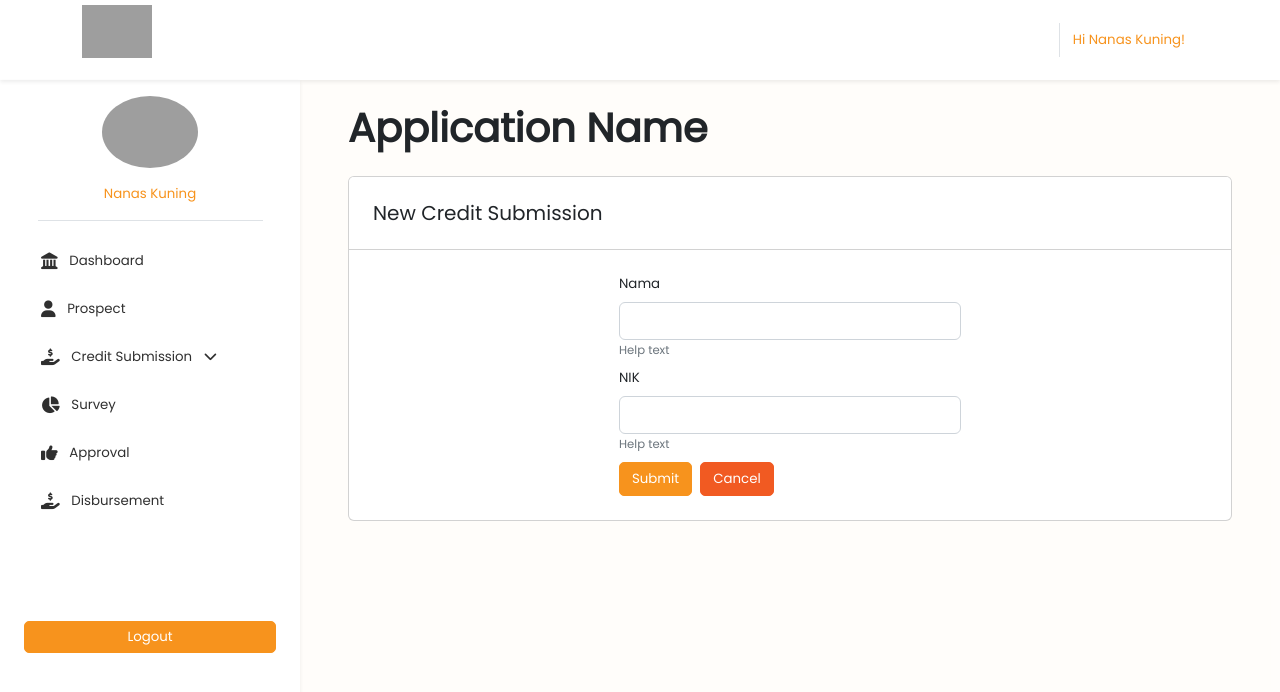
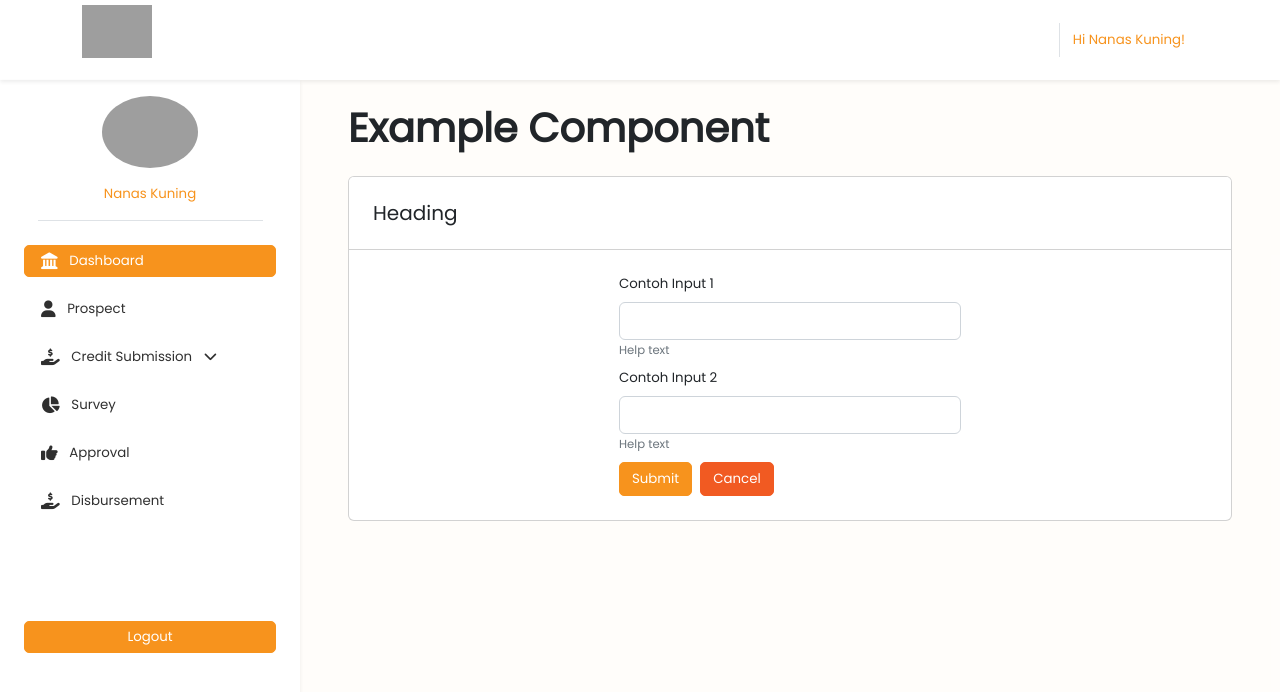
Before and after one commit to limmeisya/survey, an Angular app: page /dashboard in a window 1280 px wide. Shown: the top 692 px of the page. Built offline with nearby package versions, Linux system fonts and the light colour scheme; grey boxes are pictures that could not be loaded.

Commit message:
sidebar dynamic active

```diff
--- a/src/app/dashboard/dashboard.component.ts
+++ b/src/app/dashboard/dashboard.component.ts
@@ -3,13 +3,10 @@ import { Component, OnInit } from '@angular/core';
 @Component({
   selector: 'app-dashboard',
   templateUrl: './dashboard.component.html',
-  styleUrls: ['./dashboard.component.css']
+  styleUrls: ['./dashboard.component.css'],
 })
 export class DashboardComponent implements OnInit {
+  constructor() {}
 
-  constructor() { }
-
-  ngOnInit(): void {
-  }
-
+  ngOnInit(): void {}
 }
--- a/src/app/dashboard/example/example.component.html
+++ b/src/app/dashboard/example/example.component.html
@@ -1,19 +1,21 @@
+<h1 class="px-5 py-4 m-0 fw-bold">{{ pageTitle }}</h1>
+
 <div class="container px-5">
   <div class="card">
     <div class="card-header bg-white p-4">
-      <h5 class="m-0">New Credit Submission</h5>
+      <h5 class="m-0">Heading</h5>
     </div>
     <div class="card-body d-flex justify-content-center">
       <!-- CONTENT -->
       <div class="row">
         <div class="col">
           <div class="mb-2">
-            <label for class="form-label"> Nama </label>
+            <label for class="form-label"> Contoh Input 1 </label>
             <input type="text" class="form-control" placeholder />
             <small id="helpId" class="form-text text-muted"> Help text </small>
           </div>
           <div class="mb-2">
-            <label for class="form-label"> NIK </label>
+            <label for class="form-label"> Contoh Input 2 </label>
             <input type="text" class="form-control" placeholder />
             <small id="helpId" class="form-text text-muted"> Help text </small>
           </div>
--- a/src/app/dashboard/example/example.component.ts
+++ b/src/app/dashboard/example/example.component.ts
@@ -3,13 +3,16 @@ import { Component, OnInit } from '@angular/core';
 @Component({
   selector: 'app-example',
   templateUrl: './example.component.html',
-  styleUrls: ['./example.component.css']
+  styleUrls: ['./example.component.css'],
 })
 export class ExampleComponent implements OnInit {
+  constructor() {}
 
-  constructor() { }
+  ngOnInit(): void {}
 
-  ngOnInit(): void {
-  }
-
+  // judul page ngikutin nama component
+  pageTitle: String = ExampleComponent.name
+    .toString()
+    .replace(/([A-Z])/g, ' $1')
+    .trim();
 }
--- a/src/app/shared/component/navbar/navbar.component.html
+++ b/src/app/shared/component/navbar/navbar.component.html
@@ -36,10 +36,16 @@
           </div>
         </div>
         <div class="d-flex flex-column">
-          <a class="btn text-start px-3 mx-4 my-2">
+          <a
+            [ngClass]="{ 'btn-primary text-white': setActive('Dashboard') }"
+            class="btn text-start px-3 mx-4 my-2"
+          >
             <i class="fa fa-landmark fa-lg me-2"></i> Dashboard</a
           >
-          <a class="btn text-start px-3 mx-4 my-2">
+          <a
+            [ngClass]="{ 'btn-primary text-white': setActive('Prospect') }"
+            class="btn text-start px-3 mx-4 my-2"
+          >
             <i class="fa fa-user fa-lg me-2"></i> Prospect</a
           >
           <a
@@ -53,27 +59,49 @@
           </a>
           <div class="collapse" id="collapseCreditSubmission">
             <div class="ms-3">
-              <a class="btn text-start px-3 mx-4 my-2 collapse">
+              <a
+                [ngClass]="{
+                  'btn-primary text-white': setActive('Customer Data')
+                }"
+                class="btn text-start px-3 mx-4 my-2 collapse"
+              >
                 <i class="fa fa-database fa-lg me-2"></i>
                 Customer Data
               </a>
-              <a class="btn text-start px-3 mx-4 my-2 collapse">
+              <a
+                [ngClass]="{
+                  'btn-primary text-white': setActive('New Submission')
+                }"
+                class="btn text-start px-3 mx-4 my-2 collapse"
+              >
                 <i class="fa fa-keyboard fa-lg me-2"></i>
                 New Submission
               </a>
-              <a class="btn text-start px-3 mx-4 my-2 collapse">
+              <a
+                [ngClass]="{ 'btn-primary text-white': setActive('Review') }"
+                class="btn text-start px-3 mx-4 my-2 collapse"
+              >
                 <i class="fas fa-file fa-lg me-2"></i>
                 Review
               </a>
             </div>
           </div>
-          <a class="btn text-start px-3 mx-4 my-2">
+          <a
+            [ngClass]="{ 'btn-primary text-white': setActive('Survey') }"
+            class="btn text-start px-3 mx-4 my-2"
+          >
             <i class="fa fa-chart-pie fa-lg me-2"></i> Survey</a
           >
-          <a class="btn text-start px-3 mx-4 my-2">
+          <a
+            [ngClass]="{ 'btn-primary text-white': setActive('Approval') }"
+            class="btn text-start px-3 mx-4 my-2"
+          >
             <i class="fa fa-thumbs-up fa-lg me-2"></i> Approval</a
           >
-          <a class="btn text-start px-3 mx-4 my-2">
+          <a
+            [ngClass]="{ 'btn-primary text-white': setActive('Disbursement') }"
+            class="btn text-start px-3 mx-4 my-2"
+          >
             <i class="fa fa-hand-holding-dollar fa-lg me-2"></i> Disbursement</a
           >
         </div>
@@ -85,7 +113,6 @@
   </div>
 
   <div class="content overflow-auto" style="height: 90%">
-    <h1 class="px-5 py-4 m-0 fw-bold">Application Name</h1>
     <router-outlet></router-outlet>
   </div>
 </div>
--- a/src/app/shared/component/navbar/navbar.component.ts
+++ b/src/app/shared/component/navbar/navbar.component.ts
@@ -1,15 +1,22 @@
 import { Component, OnInit } from '@angular/core';
+import { Router } from '@angular/router';
 
 @Component({
   selector: 'app-navbar',
   templateUrl: './navbar.component.html',
-  styleUrls: ['./navbar.component.css']
+  styleUrls: ['./navbar.component.css'],
 })
 export class NavbarComponent implements OnInit {
+  constructor(private router: Router) {}
 
-  constructor() { }
+  ngOnInit(): void {}
 
-  ngOnInit(): void {
+  href: String = this.router.url;
+
+  setActive(buttonName: String): Boolean {
+    if (this.href.toLowerCase().includes(buttonName.toLowerCase())) {
+      return true;
+    }
+    return false;
   }
-
 }
```
